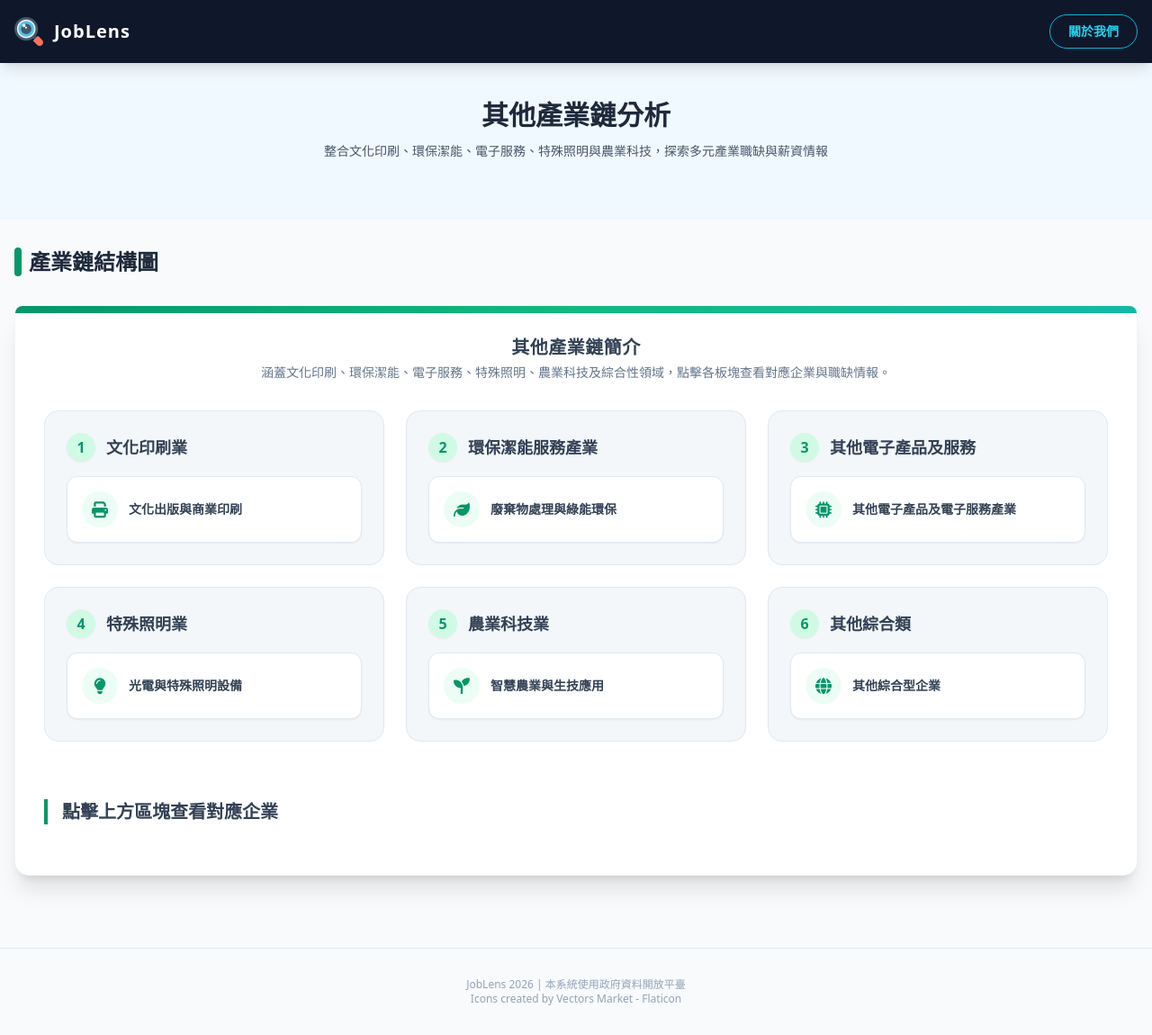
After one commit to a1123319/JobLens, a PHP site: page /supply-chain/other.php in a window 1280 px wide. The commit adds this page. Shown: the whole page at 90% size. Run offline with PHP 8.4, Linux system fonts and the light colour scheme; data that the repository does not hold is empty; some libraries are stand-ins or nearby versions.

Commit message:
新增其他產業鏈頁面與首頁入口

```diff
--- a/index.php
+++ b/index.php
@@ -232,6 +232,10 @@ try {
                 href: "supply-chain/textile.php",
                 name: "紡織",
                 icon: "assets/textile.svg",
+            },{
+                href: "supply-chain/other.php",
+                name: "其他",
+                icon: "assets/other.png",
             }
         ]
 
--- /dev/null
+++ b/supply-chain/other.php
@@ -0,0 +1,196 @@
+<?php
+require "util.php";
+
+$id = $_GET["id"] ?? null;
+$category = "其他";
+
+function safeGetCompanies($cat) {
+    try {
+        return getCompanies($cat);
+    } catch (Throwable $e) {
+        return [];
+    }
+}
+$companyData = safeGetCompanies($category);
+?>
+<!DOCTYPE html>
+<html lang="zh-TW" class="scroll-smooth">
+<head>
+    <meta charset="UTF-8">
+    <meta name="viewport" content="width=device-width, initial-scale=1.0">
+    <title>JobLens - <?= $category ?>產業鏈分析</title>
+    <script src="https://cdn.tailwindcss.com"></script>
+    <script src="script.js?v=<?= time() ?>"></script>
+    <script>
+        function buildCompanySectors(entities) {
+            const sectors = new Map();
+            if (!Array.isArray(entities)) return sectors;
+            for (const entity of entities) {
+                if (entity.Sector) {
+                    if (!sectors.has(entity.Sector)) sectors.set(entity.Sector, []);
+                    sectors.get(entity.Sector).push(entity);
+                }
+                const sub = entity.Subsector || entity.SubSector || entity.subsector;
+                if (sub && sub !== entity.Sector) {
+                    if (!sectors.has(sub)) sectors.set(sub, []);
+                    sectors.get(sub).push(entity);
+                }
+            }
+            return sectors;
+        }
+        const companySectors = buildCompanySectors(<?= json_encode($companyData, JSON_UNESCAPED_UNICODE) ?>);
+        function showCompanyList(sector, color) {
+            if (companySectors.has(sector)) {
+                toggleCompanyList(companySectors, sector, color);
+                return;
+            }
+
+            const companyListDiv = document.getElementById('company-list');
+            companyListDiv.className = 'bg-white p-6 rounded-xl border border-slate-200 shadow-sm ring-2 ring-' + color + '-200';
+            companyListDiv.innerHTML = `<p class="font-bold text-slate-700 text-lg mb-2 flex items-center gap-2 border-b border-slate-100 pb-3"><span class="w-3 h-3 rounded-full bg-${color}-500"></span>${sector}</p><p class="text-sm text-slate-500">目前尚無可顯示的公司資料。</p>`;
+            companyListDiv.scrollIntoView({ behavior: 'smooth', block: 'center' });
+        }
+    </script>
+    <link rel="stylesheet" href="https://cdnjs.cloudflare.com/ajax/libs/font-awesome/6.4.0/css/all.min.css">
+</head>
+<body class="bg-slate-50 text-slate-800">
+    <nav class="bg-slate-900 text-white p-4 shadow-lg sticky top-0 z-50">
+        <div class="container mx-auto flex justify-between items-center">
+            <div class="flex items-center gap-3 cursor-pointer" onclick="window.location.href='../index.php'">
+                <img src="../assets/magnifying-glass.png" alt="Logo" class="w-8 h-8 object-contain">
+                <span class="text-xl font-bold tracking-wider">JobLens</span>
+            </div>
+            <div class="hidden md:flex items-center gap-6 text-sm font-medium">
+                <a href="../about.html" class="border border-cyan-500 text-cyan-400 px-5 py-2 rounded-full font-bold hover:bg-cyan-500 hover:text-white transition-all">
+                    關於我們
+                </a>
+            </div>
+        </div>
+    </nav>
+    <header id="banner"></header>
+
+    <main class="container mx-auto px-4 py-8 space-y-12">
+        <section id="supply-chain-overview" class="scroll-mt-24">
+            <h3 class="text-2xl font-bold text-slate-800 mb-8 flex items-center gap-2">
+                <span class="bg-emerald-600 w-2 h-8 rounded-full"></span> 產業鏈結構圖
+            </h3>
+
+            <div class="bg-white rounded-2xl shadow-xl border border-slate-100 p-6 md:p-8 pb-12 overflow-visible relative">
+                <div class="absolute top-0 left-0 w-full h-2 bg-gradient-to-r from-emerald-600 via-emerald-500 to-teal-500 rounded-t-2xl"></div>
+
+                <div class="mb-8 text-center">
+                    <h2 class="text-xl font-bold text-slate-700 tracking-wide">其他產業鏈簡介</h2>
+                    <p class="text-sm text-slate-500 mt-1">涵蓋文化印刷、環保潔能、電子服務、特殊照明、農業科技及綜合性領域，點擊各板塊查看對應企業與職缺情報。</p>
+                </div>
+
+                <!-- 6大子產業平行卡片網格（統一翡翠綠色系） -->
+                <div class="grid grid-cols-1 md:grid-cols-2 lg:grid-cols-3 gap-6 relative mb-12">
+
+                    <!-- 1. 文化印刷業 -->
+                    <div class="bg-slate-100/80 p-6 rounded-2xl border border-slate-200 flex flex-col">
+                        <div class="flex items-center gap-3 mb-4">
+                            <div class="w-8 h-8 rounded-full bg-emerald-100 text-emerald-600 flex items-center justify-center font-bold shadow-sm">1</div>
+                            <h4 class="text-lg font-bold text-slate-700">文化印刷業</h4>
+                        </div>
+                        <button type="button" onclick="showCompanyList('文化印刷業', 'emerald')"
+                            class="bg-white border border-slate-200 hover:border-emerald-400 hover:bg-emerald-50/50 rounded-xl p-4 transition-all duration-200 flex items-center gap-3 shadow-sm hover:shadow-md text-left group hover:-translate-y-0.5 flex-1">
+                            <div class="w-10 h-10 rounded-full bg-emerald-50 text-emerald-600 flex items-center justify-center text-lg flex-shrink-0 group-hover:scale-105 transition-transform">
+                                <i class="fa-solid fa-print"></i>
+                            </div>
+                            <span class="font-bold text-slate-700 text-sm">文化出版與商業印刷</span>
+                        </button>
+                    </div>
+
+                    <!-- 2. 環保潔能服務產業 -->
+                    <div class="bg-slate-100/80 p-6 rounded-2xl border border-slate-200 flex flex-col">
+                        <div class="flex items-center gap-3 mb-4">
+                            <div class="w-8 h-8 rounded-full bg-emerald-100 text-emerald-600 flex items-center justify-center font-bold shadow-sm">2</div>
+                            <h4 class="text-lg font-bold text-slate-700">環保潔能服務產業</h4>
+                        </div>
+                        <button type="button" onclick="showCompanyList('環保潔能服務產業', 'emerald')"
+                            class="bg-white border border-slate-200 hover:border-emerald-400 hover:bg-emerald-50/50 rounded-xl p-4 transition-all duration-200 flex items-center gap-3 shadow-sm hover:shadow-md text-left group hover:-translate-y-0.5 flex-1">
+                            <div class="w-10 h-10 rounded-full bg-emerald-50 text-emerald-600 flex items-center justify-center text-lg flex-shrink-0 group-hover:scale-105 transition-transform">
+                                <i class="fa-solid fa-leaf"></i>
+                            </div>
+                            <span class="font-bold text-slate-700 text-sm">廢棄物處理與綠能環保</span>
+                        </button>
+                    </div>
+
+                    <!-- 3. 其他電子產品及電子服務產業 -->
+                    <div class="bg-slate-100/80 p-6 rounded-2xl border border-slate-200 flex flex-col">
+                        <div class="flex items-center gap-3 mb-4">
+                            <div class="w-8 h-8 rounded-full bg-emerald-100 text-emerald-600 flex items-center justify-center font-bold shadow-sm">3</div>
+                            <h4 class="text-lg font-bold text-slate-700">其他電子產品及服務</h4>
+                        </div>
+                        <button type="button" onclick="showCompanyList('其他電子產品及電子服務產業', 'emerald')"
+                            class="bg-white border border-slate-200 hover:border-emerald-400 hover:bg-emerald-50/50 rounded-xl p-4 transition-all duration-200 flex items-center gap-3 shadow-sm hover:shadow-md text-left group hover:-translate-y-0.5 flex-1">
+                            <div class="w-10 h-10 rounded-full bg-emerald-50 text-emerald-600 flex items-center justify-center text-lg flex-shrink-0 group-hover:scale-105 transition-transform">
+                                <i class="fa-solid fa-microchip"></i>
+                            </div>
+                            <span class="font-bold text-slate-700 text-sm">其他電子產品及電子服務產業</span>
+                        </button>
+                    </div>
+
+                    <!-- 4. 特殊照明業 -->
+                    <div class="bg-slate-100/80 p-6 rounded-2xl border border-slate-200 flex flex-col">
+                        <div class="flex items-center gap-3 mb-4">
+                            <div class="w-8 h-8 rounded-full bg-emerald-100 text-emerald-600 flex items-center justify-center font-bold shadow-sm">4</div>
+                            <h4 class="text-lg font-bold text-slate-700">特殊照明業</h4>
+                        </div>
+                        <button type="button" onclick="showCompanyList('特殊照明業', 'emerald')"
+                            class="bg-white border border-slate-200 hover:border-emerald-400 hover:bg-emerald-50/50 rounded-xl p-4 transition-all duration-200 flex items-center gap-3 shadow-sm hover:shadow-md text-left group hover:-translate-y-0.5 flex-1">
+                            <div class="w-10 h-10 rounded-full bg-emerald-50 text-emerald-600 flex items-center justify-center text-lg flex-shrink-0 group-hover:scale-105 transition-transform">
+                                <i class="fa-solid fa-lightbulb"></i>
+                            </div>
+                            <span class="font-bold text-slate-700 text-sm">光電與特殊照明設備</span>
+                        </button>
+                    </div>
+
+                    <!-- 5. 農業科技業 -->
+                    <div class="bg-slate-100/80 p-6 rounded-2xl border border-slate-200 flex flex-col">
+                        <div class="flex items-center gap-3 mb-4">
+                            <div class="w-8 h-8 rounded-full bg-emerald-100 text-emerald-600 flex items-center justify-center font-bold shadow-sm">5</div>
+                            <h4 class="text-lg font-bold text-slate-700">農業科技業</h4>
+                        </div>
+                        <button type="button" onclick="showCompanyList('農業科技業', 'emerald')"
+                            class="bg-white border border-slate-200 hover:border-emerald-400 hover:bg-emerald-50/50 rounded-xl p-4 transition-all duration-200 flex items-center gap-3 shadow-sm hover:shadow-md text-left group hover:-translate-y-0.5 flex-1">
+                            <div class="w-10 h-10 rounded-full bg-emerald-50 text-emerald-600 flex items-center justify-center text-lg flex-shrink-0 group-hover:scale-105 transition-transform">
+                                <i class="fa-solid fa-seedling"></i>
+                            </div>
+                            <span class="font-bold text-slate-700 text-sm">智慧農業與生技應用</span>
+                        </button>
+                    </div>
+
+                    <!-- 6. 其他 -->
+                    <div class="bg-slate-100/80 p-6 rounded-2xl border border-slate-200 flex flex-col">
+                        <div class="flex items-center gap-3 mb-4">
+                            <div class="w-8 h-8 rounded-full bg-emerald-100 text-emerald-600 flex items-center justify-center font-bold shadow-sm">6</div>
+                            <h4 class="text-lg font-bold text-slate-700">其他綜合類</h4>
+                        </div>
+                        <button type="button" onclick="showCompanyList('其他', 'emerald')"
+                            class="bg-white border border-slate-200 hover:border-emerald-400 hover:bg-emerald-50/50 rounded-xl p-4 transition-all duration-200 flex items-center gap-3 shadow-sm hover:shadow-md text-left group hover:-translate-y-0.5 flex-1">
+                            <div class="w-10 h-10 rounded-full bg-emerald-50 text-emerald-600 flex items-center justify-center text-lg flex-shrink-0 group-hover:scale-105 transition-transform">
+                                <i class="fa-solid fa-globe"></i>
+                            </div>
+                            <span class="font-bold text-slate-700 text-sm">其他綜合型企業</span>
+                        </button>
+                    </div>
+
+                </div>
+
+                <div class="mt-16 space-y-6 relative z-20">
+                    <h4 class="text-xl font-bold text-slate-700 pl-4 border-l-4 border-emerald-600 flex items-center gap-2">
+                        點擊上方區塊查看對應企業
+                    </h4>
+                    <div id="company-list"></div>
+                </div>
+            </div>
+        </section>
+    </main>
+
+    <footer id="footer"></footer>
+    <script>
+        banner("其他產業鏈分析", "整合文化印刷、環保潔能、電子服務、特殊照明與農業科技，探索多元產業職缺與薪資情報");
+    </script>
+</body>
+</html>
```
Also changed, not shown: assets/other.png (added).
